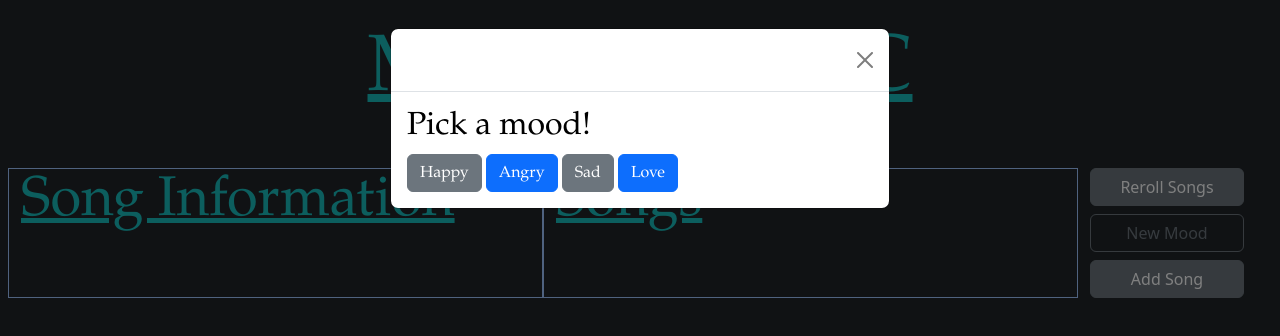
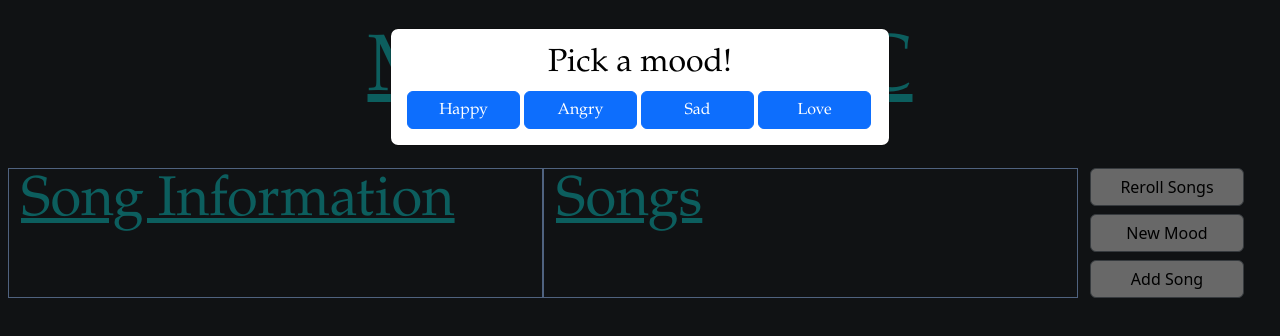
Before and after one commit to aelias-thepacer/mood_playlist_generator, a plain HTML site: page index.html in a window 1280 px wide. Drawn offline with nearby package versions, Linux system fonts and the light colour scheme.

Commit message:
changed modals and buttons

```diff
--- a/index.html
+++ b/index.html
@@ -4,7 +4,16 @@
   <style>
     .container-fluid {color: rgb(25, 189, 189); font-family: Garamond, Helvetica, sans-serif;}
     .modal-body {color: rgb(0, 0, 0); font-family: Garamond, Helvetica, sans-serif;}
-    .display-4 {color: rgb(25, 189, 189); font-family: Garamond, Helvetica, sans-serif;}
+    .modal-body h2 {text-align: center;}
+    .display-4 {color: #19bdbd; font-family: Garamond, Helvetica, sans-serif;}
+    .modal-title{color: rgb(180, 180, 180);}
+    #happyButton {width:113px;}
+    #sadButton {width:113px;}
+    #angryButton {width:113px;}
+    #loveButton {width: 113px;}
+    #mainButtons button {background-color:rgb(209, 209, 209);color:black; }
+    #mainButtons button:hover{background-color:rgb(25, 189, 189);}
+    #form {display: flex; flex-direction: column;}
 
     </style>
   <title>Mood Music</title>
@@ -26,15 +35,17 @@
 <div class="modal fade" id="moodModal" tabindex="-1" aria-labelledby="exampleModalLabel" aria-hidden="true">
   <div class="modal-dialog">
     <div class="modal-content">
+      <!--
       <div class="modal-header">
         <h1 class="modal-title fs-5" id="exampleModalLabel">How're You Feeling?</h1>
         <button type="button" class="btn-close" data-bs-dismiss="modal" aria-label="Close"></button>
       </div>
+    -->
       <div class="modal-body">
         <h2>Pick a mood!</h2>
-        <button type="button" class="btn btn-secondary" data-bs-dismiss="modal" id="happyButton">Happy</button>
+        <button type="button" class="btn btn-primary" data-bs-dismiss="modal" id="happyButton">Happy</button>
         <button type="button" class="btn btn-primary" data-bs-dismiss="modal" id="angryButton">Angry</button>
-        <button type="button" class="btn btn-secondary" data-bs-dismiss="modal" id="sadButton">Sad</button>
+        <button type="button" class="btn btn-primary" data-bs-dismiss="modal" id="sadButton">Sad</button>
         <button type="button" class="btn btn-primary" data-bs-dismiss="modal" id="loveButton">Love</button>
       </div>
     </div>
@@ -44,10 +55,12 @@
 <div class="modal fade" id="formModal" tabindex="-1" aria-labelledby="formModalLabel" aria-hidden="true">
   <div class="modal-dialog">
     <div class="modal-content">
+      <!--
       <div class="modal-header">
         <h1 class="modal-title fs-5" id="formModalLabel">How're You Feeling?</h1>
         <button type="button" class="btn-close" data-bs-dismiss="modal" aria-label="Close"></button>
       </div>
+    -->
       <div class="modal-body">
         <h2>Add a song to the current mood!</h2>
         <form id="form">
@@ -77,7 +90,7 @@
       <h2 class="display-4"><u>Songs</u></h2>
       </div>
 
-      <div class="col-sm-2 d-flex flex-column gap-2 mx-auto pe-5">
+      <div id="mainButtons" class="col-sm-2 d-flex flex-column gap-2 mx-auto pe-5">
 
         <button class="btn btn-secondary" type="button" id="rerollButton">Reroll Songs</button>
         <button class="btn btn-outline-secondary" data-bs-toggle="modal" data-bs-target="#moodModal" type="button" id="newMoodButton">New Mood</button>
```
Also changed, not shown: assets/js/script.js (+1 -0 lines).
